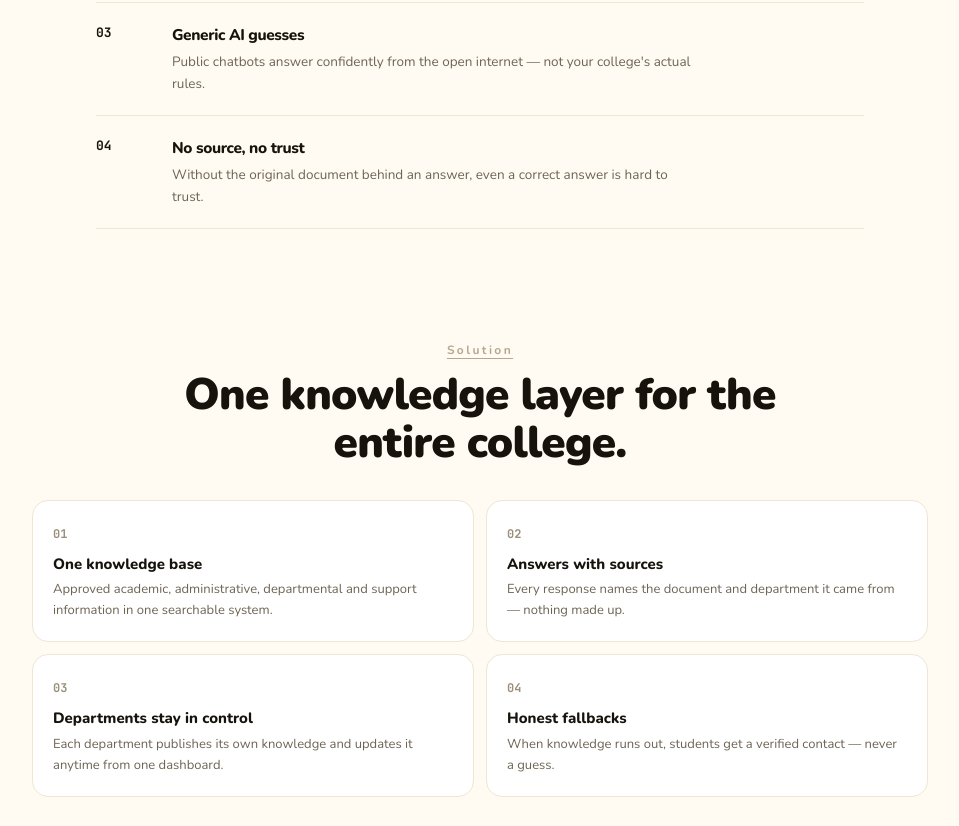
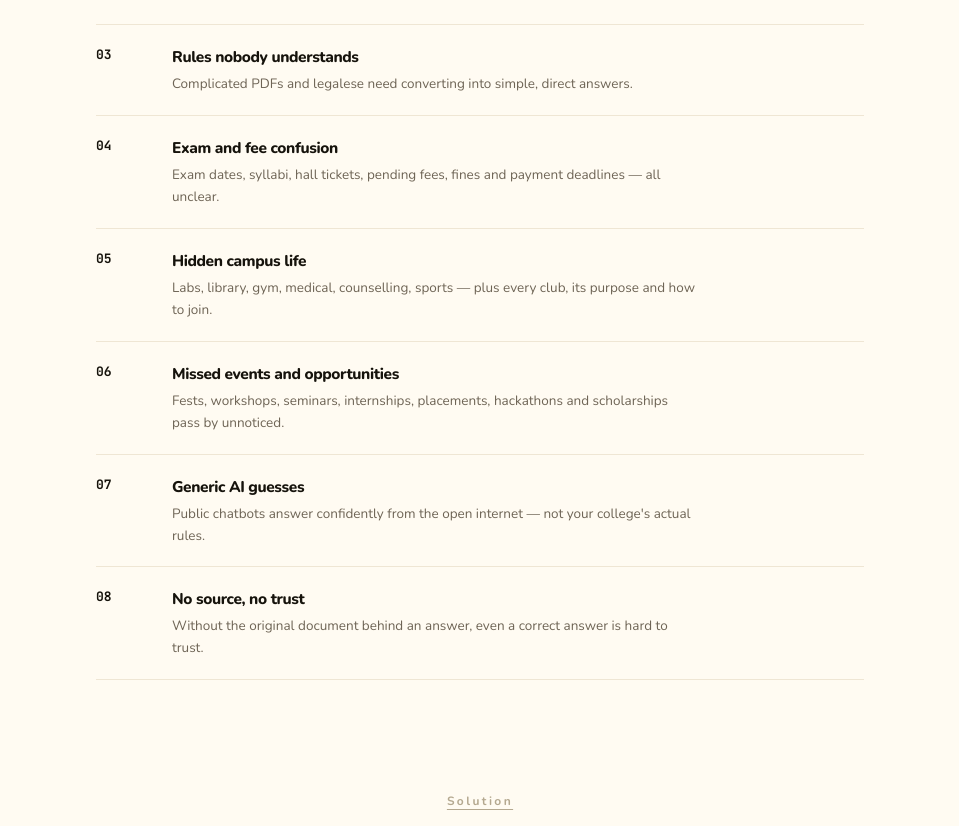
Before and after one commit to SavireddyKiranKumarReddy/CollegeMate, a Next.js app: page / in a window 1280 px wide. Shown: the part 1646-2472 px from the top of the page, without its empty margins (160-1119 px from the left). Built offline with nearby package versions, Linux system fonts and the light colour scheme; no server answers.

Commit message:
login copy cleanup, problems expanded to 8 deduped rows

```diff
--- a/src/app/login/page.tsx
+++ b/src/app/login/page.tsx
@@ -6,7 +6,7 @@ import { supabaseBrowser } from "@/lib/supabase/client";
 
 export default function Login() {
   const router = useRouter();
-  const [email, setEmail] = useState("kiransavireddy@gmail.com");
+  const [email, setEmail] = useState("");
   const [password, setPassword] = useState("");
   const [msg, setMsg] = useState("");
   const [busy, setBusy] = useState(false);
@@ -46,7 +46,7 @@ export default function Login() {
     <div className="page mx-auto max-w-md">
       <p className="eyebrow">Access</p>
       <h1 className="h2 mt-2">Login</h1>
-      <p className="lead mt-2 text-[14px]">Use your assigned email. Super admin: kiransavireddy@gmail.com</p>
+      <p className="lead mt-2 text-[14px]">Use the email your admin granted access to.</p>
       <div className="card card-pad mt-6 space-y-4">
         <div>
           <label className="label">Email</label>
--- a/src/app/page.tsx
+++ b/src/app/page.tsx
@@ -5,9 +5,13 @@ import { useRouter } from "next/navigation";
 
 const PROBLEMS = [
   { n: "01", t: "Scattered information", d: "Fees in PDFs, rules in notices, contacts in spreadsheets. Nobody knows the current truth." },
-  { n: "02", t: "Repeated questions", d: "Staff answer the same attendance, certificate and fee questions every single day." },
-  { n: "03", t: "Generic AI guesses", d: "Public chatbots answer confidently from the open internet — not your college's actual rules." },
-  { n: "04", t: "No source, no trust", d: "Without the original document behind an answer, even a correct answer is hard to trust." },
+  { n: "02", t: "Buried notices", d: "Important circulars drown in WhatsApp groups, emails and PDFs — students miss what matters." },
+  { n: "03", t: "Rules nobody understands", d: "Complicated PDFs and legalese need converting into simple, direct answers." },
+  { n: "04", t: "Exam and fee confusion", d: "Exam dates, syllabi, hall tickets, pending fees, fines and payment deadlines — all unclear." },
+  { n: "05", t: "Hidden campus life", d: "Labs, library, gym, medical, counselling, sports — plus every club, its purpose and how to join." },
+  { n: "06", t: "Missed events and opportunities", d: "Fests, workshops, seminars, internships, placements, hackathons and scholarships pass by unnoticed." },
+  { n: "07", t: "Generic AI guesses", d: "Public chatbots answer confidently from the open internet — not your college's actual rules." },
+  { n: "08", t: "No source, no trust", d: "Without the original document behind an answer, even a correct answer is hard to trust." },
 ];
 
 const SOLUTIONS = [
```
